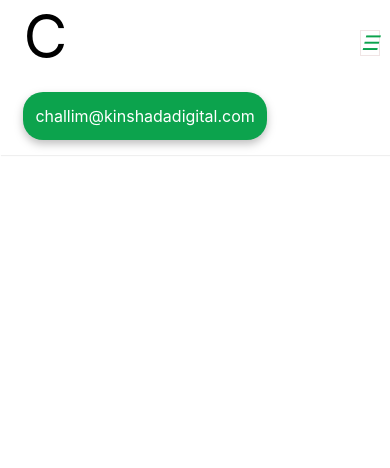
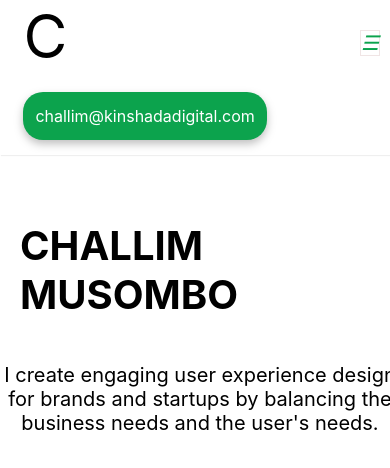
Before and after one commit to Mira-morisho/portefolio-challim, a React (Create React App) app: page / in a window 390 px wide. Shown: the top 468 px of the page. Built offline with nearby package versions, Linux system fonts and the light colour scheme.

Commit message:
fix:ajout de la section Acceuil

```diff
--- a/src/App.js
+++ b/src/App.js
@@ -1,11 +1,13 @@
 import logo from "./logo.svg";
 import "./App.css";
 import Header from "./Composants/organisms/Header";
+import Acceuil from "./Composants/organisms/Acceuil";
 
 function App() {
   return (
     <div className="App">
       <Header />
+      <Acceuil />
     </div>
   );
 }
--- /dev/null
+++ b/src/Composants/molecules/Name.jsx
@@ -0,0 +1,17 @@
+import React from "react";
+import "../../styles/Acceuil.css";
+
+export default function () {
+  return (
+    <div>
+      <div className="contenair">
+        <h1 className="name"> CHALLIM MUSOMBO</h1>
+        <p className="description">
+          I create engaging user experience design for brands and startups by
+          balancing the business needs and the user's needs.
+        </p>
+      </div>
+      <div className="video"> </div>
+    </div>
+  );
+}
--- /dev/null
+++ b/src/Composants/organisms/Acceuil.jsx
@@ -0,0 +1,10 @@
+import "../../styles/Header.css";
+import Name from "../molecules/Name";
+
+export default function Acceuil() {
+  return (
+    <div className="acceuil">
+      <Name />
+    </div>
+  );
+}
--- /dev/null
+++ b/src/styles/Acceuil.css
@@ -0,0 +1,50 @@
+.contenair{
+    display: flex;
+    width: 100%;
+    padding-top: 10%;
+}
+.name{
+    font-size: 80px;
+}
+.description{
+    margin-top: 15%;
+    width: 50%;
+    margin-right: 10%;
+    font-size: 16px;
+
+}
+/* @media screen and (max-width: 800px) {
+    .contenair{
+        display: flex;
+        width: 50%;
+
+    }
+    .name{
+        font-size: 50px;
+    }
+    .description{
+        text-align: center;
+       font-size: 20px;
+       width: 400px;
+
+   }
+} */
+@media screen and (max-width: 800px) {
+    .contenair{
+        display: flex;
+        flex-direction: column;
+        width: 30%;
+
+    }
+    .name{
+        font-size: 40px;
+        margin-left: 20px;
+
+    }
+    .description{
+         text-align: center;
+        font-size: 20px;
+        width: 400px;
+
+    }
+}
```
Also changed, not shown: src/styles/Header.css (line endings or trailing spaces).
